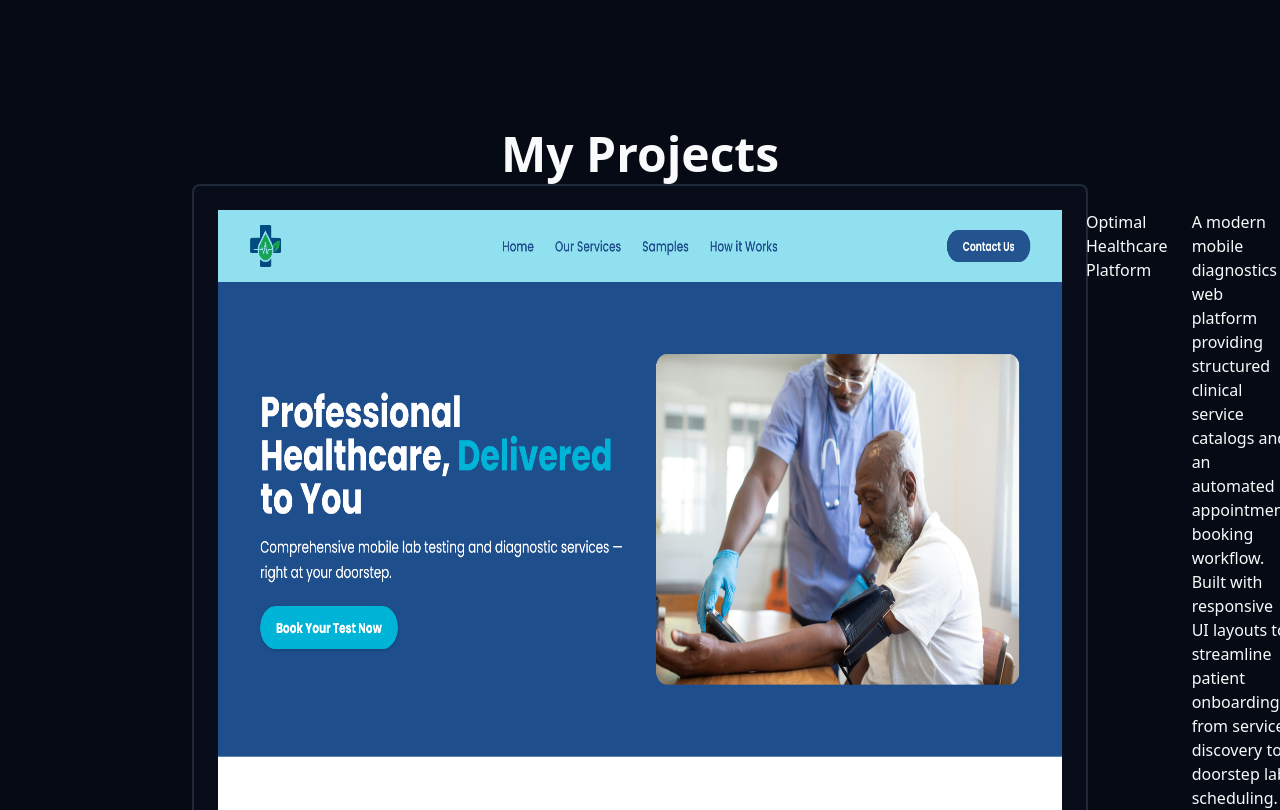
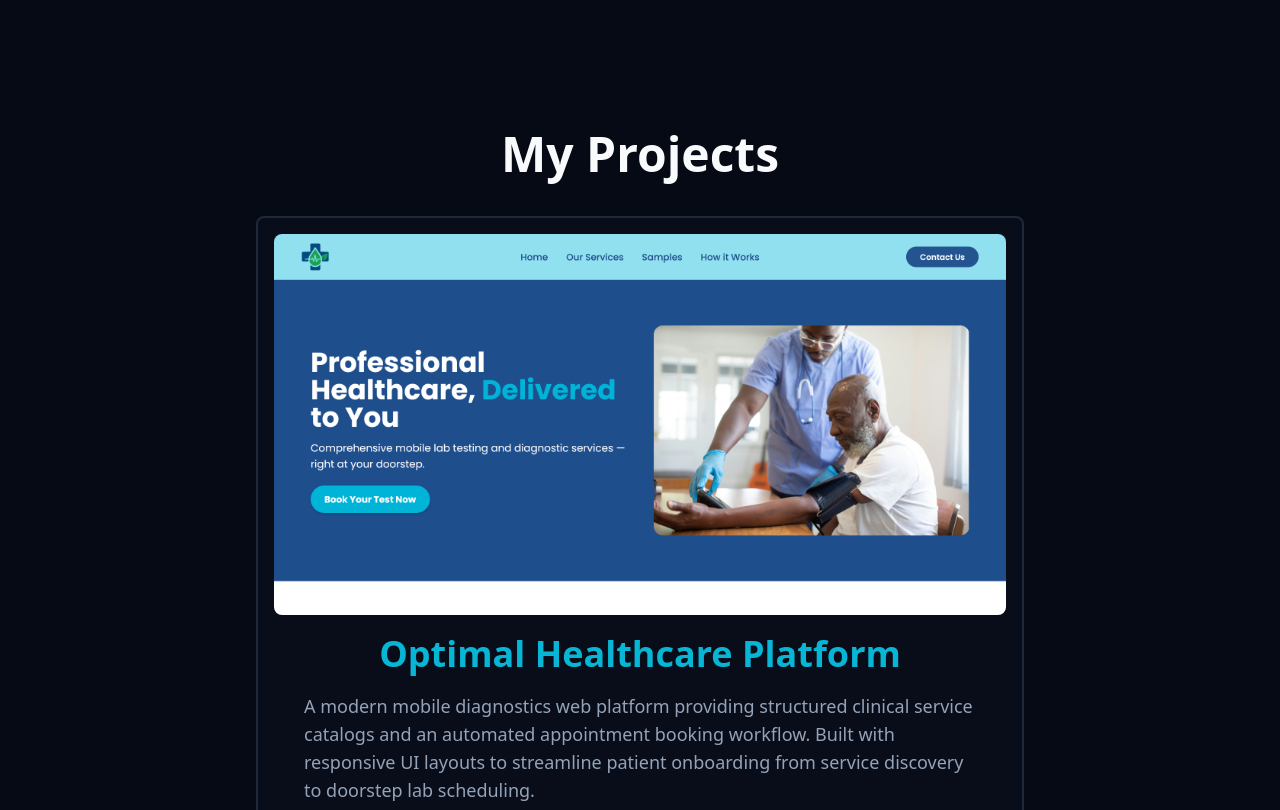
Before and after one commit to Juditho19/Onyejekwe-Judith-Portfolio-Website, a React (Vite) app: page / in a window 1280 px wide. Shown: the part 740-1550 px from the top of the page. Built offline with nearby package versions, Linux system fonts and the light colour scheme.

Commit message:
added projectData.js

```diff
--- a/src/components/Contact.jsx
+++ b/src/components/Contact.jsx
@@ -1,8 +1,11 @@
 import React from 'react'
+import styles from './style.mjs';
 
 const Contact = () => {
   return (
-    <div>Contact</div>
+    <section id="contact" className={`w-full ${styles.paddingY}`}>
+      <div className={styles.container}>Contact</div>
+    </section>
   )
 }
 
--- a/src/components/Hero.jsx
+++ b/src/components/Hero.jsx
@@ -6,7 +6,7 @@ const Hero = () => {
     <section className="relative w-full min-h-screen flex items-center justify-center overflow-hidden bg-base">
 
       {/* 2-Column Grid Container */}
-      <div className="relative z-10 w-full max-w-6xl mx-auto px-6 sm:px-10 lg:px-12 py-20 grid grid-cols-1 lg:grid-cols-12 gap-12 items-center">
+      <div className={`relative z-10 ${styles.container} py-20 grid grid-cols-1 lg:grid-cols-12 gap-12 items-center`}>
 
         {/* Left Column: Text & Buttons (Takes 7 of 12 columns on desktop) */}
         <div className="lg:col-span-7 flex flex-col items-start text-left space-y-5">
--- a/src/components/Projects.jsx
+++ b/src/components/Projects.jsx
@@ -6,19 +6,21 @@ const Projects = () => {
   return (
     <section id="projects"
       className={`bg-base w-full flex flex-col justify-center items-center ${styles.paddingY} bg-base text-text-primary`}>
-      <h2 className={`${styles.heading2}`}  >
-        My Projects
-      </h2>
-      {/* card section for project */}
-      <article  className="w-full max-w-4xl flex flex-col md:flex-row gap-6 p-6 rounded-lg border-2 border-surface-border bg-surface/30">
-        <img src={project1} alt="Project 1 " />
-        <h3>Optimal Healthcare Platform</h3>
+      <div className={`${styles.container} flex flex-col items-center`}>
+        <h2 className={` ${styles.heading2} mb-8 text-center`}>
+          My Projects
+        </h2>
+        {/* card section for project */}
+        <article className="w-full max-w-3xl flex flex-col gap-4 p-4 rounded-lg border-2 border-surface-border bg-surface/30
+                            items-center justify-center text-left text-text-muted">
+        <img src={project1} alt="Project 1 " width="100%" size="medium" className="rounded-lg" />
+        <h3 className={styles.heading3}> Optimal Healthcare Platform</h3>
         {/* summary */}
-        <p>
+        <p className={styles.paragraph}>
          A modern mobile diagnostics web platform providing structured clinical service catalogs and an automated appointment booking workflow. Built with responsive UI layouts to streamline patient onboarding from service discovery to doorstep lab scheduling.
         </p>
 
-        <ul aria-label="Technologies used">
+        <ul aria-label="Technologies used" className="list-disc list-inside text-">
           <li>React</li>
           <li>JavaScript (ES6+)</li>
           <li>Tailwind CSS</li>
@@ -42,7 +44,8 @@ const Projects = () => {
             GitHub Code ↗
           </a>
         </div>
-      </article>
+        </article>
+      </div>
     </section>
   )
 }
--- a/src/components/Testimonial.jsx
+++ b/src/components/Testimonial.jsx
@@ -1,8 +1,11 @@
 import React from 'react'
+import styles from './style.mjs';
 
 const Testimonial = () => {
   return (
-    <div>Testimonial</div>
+    <section id="testimonials" className={`w-full ${styles.paddingY}`}>
+      <div className={styles.container}>Testimonial</div>
+    </section>
   )
 }
 
--- a/src/components/style.mjs
+++ b/src/components/style.mjs
@@ -1,8 +1,10 @@
 const styles = {
   boxWidth: "xl:max-w-[1280px] w-full",
+  container: "w-full max-w-6xl mx-auto px-6 sm:px-10 lg:px-12",
 
   heading1: "text-4xl font-semibold leading-tight sm:text-5xl lg:text-6xl text-text-primary",
   heading2: "text-3xl font-semibold leading-tight sm:text-4xl lg:text-5xl text-text-primary",
+  heading3: "text-2xl font-semibold leading-tight sm:text-3xl lg:text-4xl text-accent",
   paragraph: "text-base font-medium leading-7 text-text-muted sm:text-lg max-w-2xl",
 
   flexCenter: "flex justify-center items-center",
```
Also changed, not shown: src/components/projectsData.js (added).
